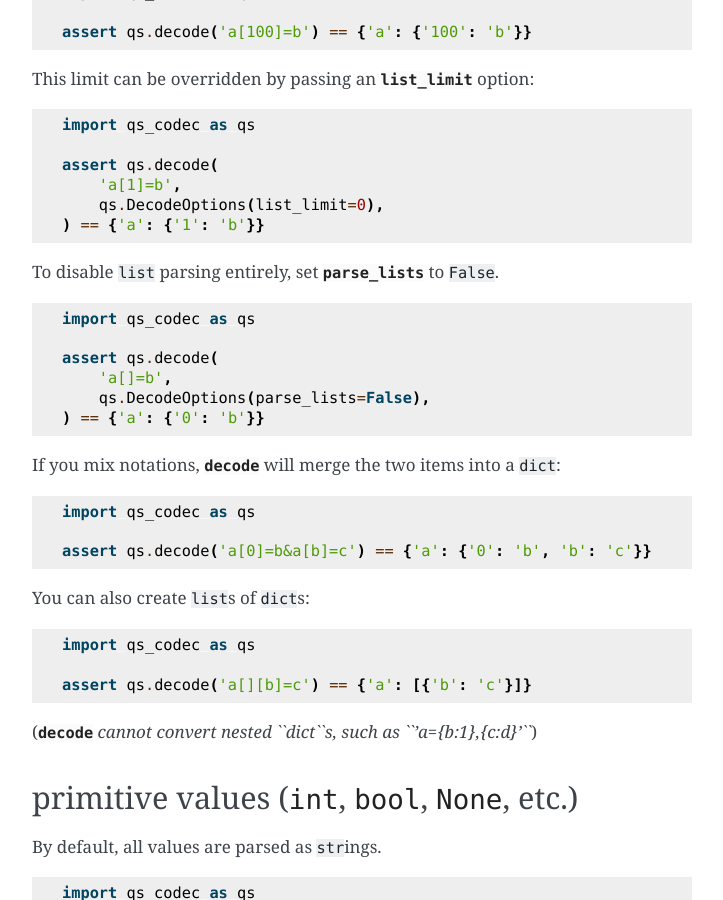
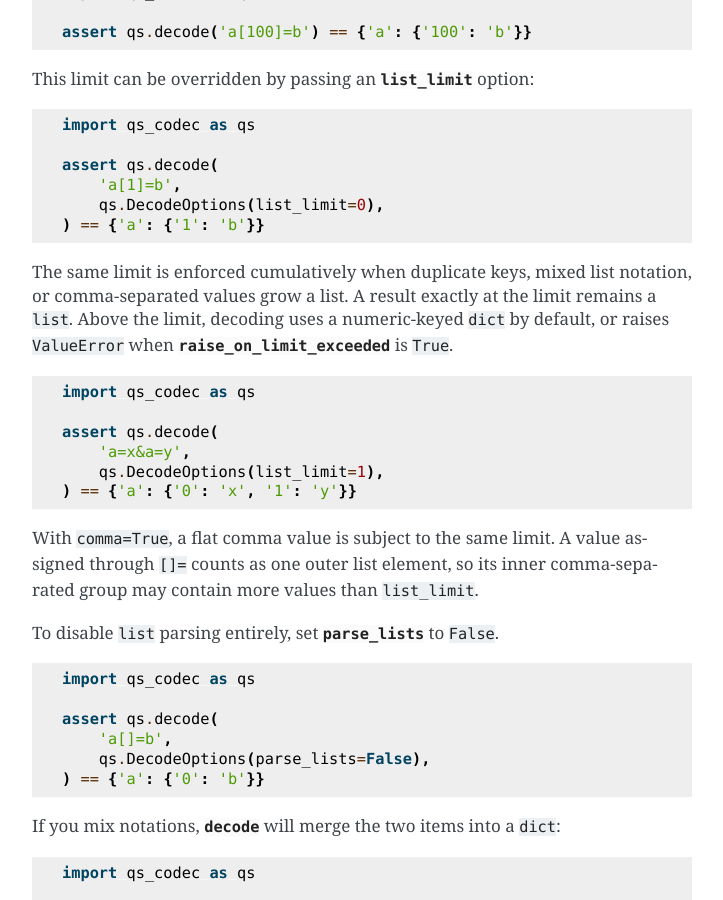
Before and after one commit to techouse/qs_codec, a Sphinx documentation site: the page built from docs/README.rst, in a window 1280 px wide and 900 px high, scrolled down 7581 px. Shown: the whole window, without its empty margins (388-1111 px from the left). Built offline with Sphinx 7.4.7, drawn with Linux system fonts in a browser that asks for light colours.

Commit message:
:memo: document qs 6.15.3 list limit behavior
Describe cumulative enforcement, numeric-key overflow, ValueError semantics, and bracketed comma groups across the changelog, public docs, option docstrings, and qs-codec skill.

```diff
--- a/docs/README.rst
+++ b/docs/README.rst
@@ -426,6 +426,25 @@ option:
        'a[1]=b',
        qs.DecodeOptions(list_limit=0),
    ) == {'a': {'1': 'b'}}
+
+The same limit is enforced cumulatively when duplicate keys, mixed list
+notation, or comma-separated values grow a list. A result exactly at the limit
+remains a ``list``. Above the limit, decoding uses a numeric-keyed ``dict`` by
+default, or raises ``ValueError`` when
+:py:attr:`raise_on_limit_exceeded <qs_codec.models.decode_options.DecodeOptions.raise_on_limit_exceeded>` is ``True``.
+
+.. code:: python
+
+   import qs_codec as qs
+
+   assert qs.decode(
+       'a=x&a=y',
+       qs.DecodeOptions(list_limit=1),
+   ) == {'a': {'0': 'x', '1': 'y'}}
+
+With ``comma=True``, a flat comma value is subject to the same limit. A value
+assigned through ``[]=`` counts as one outer list element, so its inner
+comma-separated group may contain more values than ``list_limit``.
 
 To disable ``list`` parsing entirely, set :py:attr:`parse_lists <qs_codec.models.decode_options.DecodeOptions.parse_lists>`
 to ``False``.
--- a/docs/index.rst
+++ b/docs/index.rst
@@ -29,7 +29,7 @@ Highlights
 - Pluggable hooks: custom ``encoder``/``decoder`` callables; options to sort keys, filter output, and control percent-encoding (keys-only, values-only).
 - Nulls & empties: ``strict_null_handling`` and ``skip_nulls``; support for empty lists/arrays when desired.
 - Dates: ``serialize_date`` for ISO 8601 or custom (e.g., UNIX timestamp).
-- Safety limits: configurable decode depth and encode max depth, parameter limit, and list index limit; optional strict-depth errors; duplicate-key strategies (combine/first/last).
+- Safety limits: configurable decode depth and encode max depth, parameter limit, and list element limit; optional strict-depth errors; duplicate-key strategies (combine/first/last).
 - Extras: numeric entity decoding (e.g. ``&#9786;`` → ☺), alternate delimiters/regex, and query-prefix helpers.
 
 Compatibility
```
Also changed, not shown: CHANGELOG.md (+6 -0 lines), README.rst (+24 -7 lines), skills/qs-codec/SKILL.md (+8 -3 lines), 1 other file.
